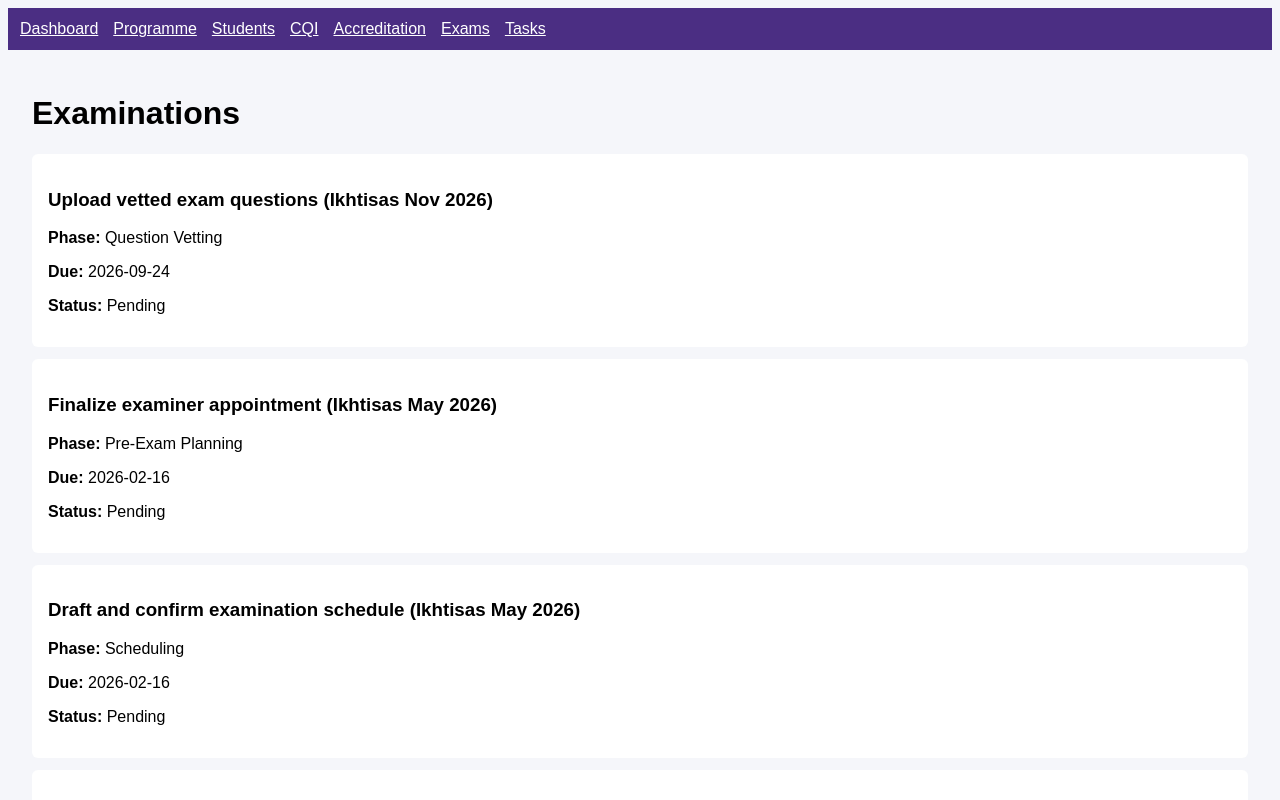
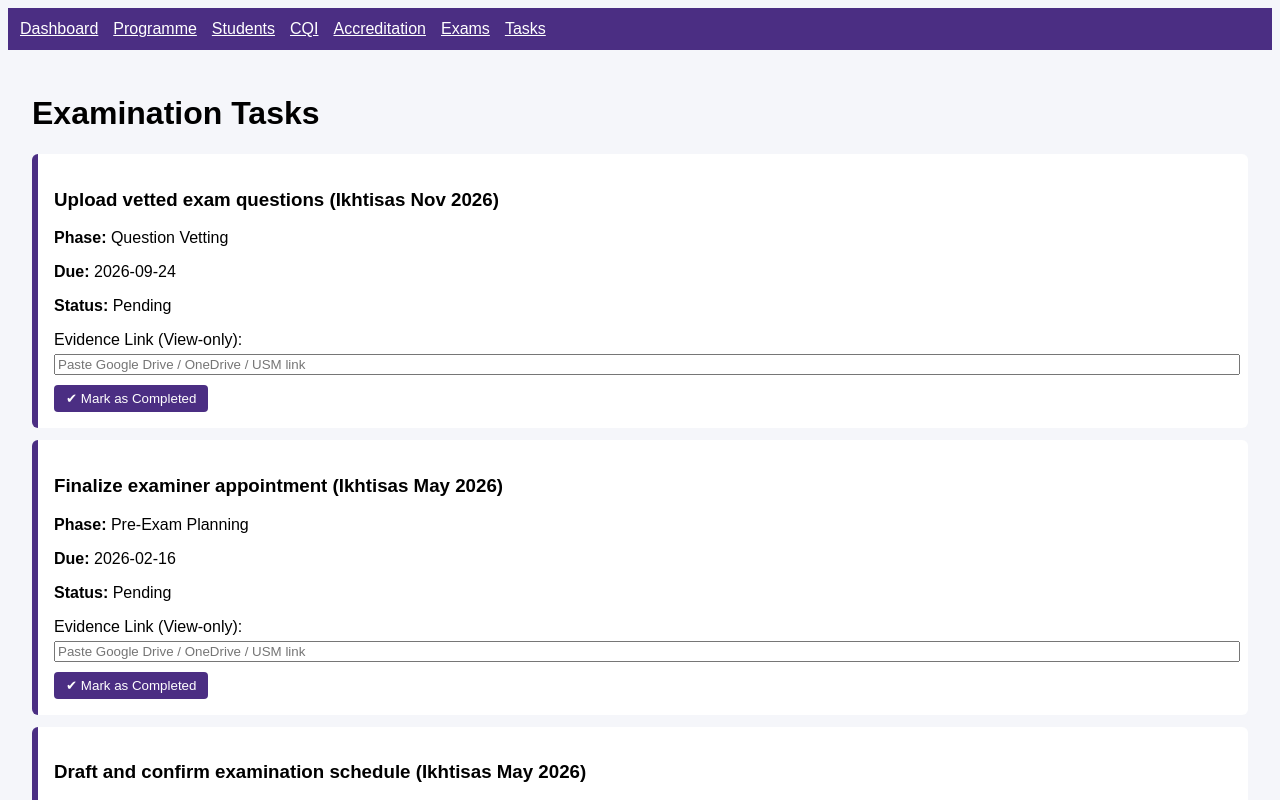
Before and after one commit to hazwanihanafi-commits/academicprogramsystem, a Next.js app: page /exams in a window 1280 px wide. Shown: the top 800 px of the page. Built offline with nearby package versions, Linux system fonts and the light colour scheme.

Commit message:
Update exams.js

```diff
--- a/pages/exams.js
+++ b/pages/exams.js
@@ -1,22 +1,75 @@
+import { useState, useEffect } from "react";
 import Layout from "../components/Layout";
-import tasks from "../data/program_head_tasks.json";
+import tasksData from "../data/program_head_tasks.json";
 
 export default function Exams() {
+  const [tasks, setTasks] = useState([]);
+
+  // Load saved tasks or fallback to JSON
+  useEffect(() => {
+    const saved = localStorage.getItem("ph_tasks");
+    if (saved) {
+      setTasks(JSON.parse(saved));
+    } else {
+      setTasks(tasksData);
+    }
+  }, []);
+
+  // Persist changes
+  function persist(updated) {
+    setTasks(updated);
+    localStorage.setItem("ph_tasks", JSON.stringify(updated));
+  }
+
+  function updateEvidence(index, value) {
+    const updated = [...tasks];
+    updated[index].evidence_link = value;
+    persist(updated);
+  }
+
+  function markCompleted(index) {
+    if (!tasks[index].evidence_link) {
+      alert("Please paste evidence link before completing this exam task.");
+      return;
+    }
+
+    const updated = [...tasks];
+    updated[index].status = "Completed";
+    updated[index].completed_on = new Date().toISOString().split("T")[0];
+    persist(updated);
+  }
+
+  function resetTask(index) {
+    const updated = [...tasks];
+    updated[index].status = "Pending";
+    updated[index].completed_on = "";
+    persist(updated);
+  }
+
+  // 🔍 Filter only exam-related tasks
   const examTasks = tasks.filter(
-    t => t.category === "Examination"
+    (t) => t.category === "Examination"
   );
 
   return (
     <Layout>
-      <h1>Examinations</h1>
+      <h1>Examination Tasks</h1>
 
-      {examTasks.map(task => (
+      {examTasks.map((task, idx) => {
+        // Find original index in full task list
+        const originalIndex = tasks.findIndex(t => t.id === task.id);
+
+        return (
           <div
             key={task.id}
             style={{
               background: "white",
               padding: 16,
               marginBottom: 12,
+              borderLeft:
+                task.status === "Completed"
+                  ? "6px solid green"
+                  : "6px solid #4b2e83",
               borderRadius: 6
             }}
           >
@@ -24,8 +77,79 @@ export default function Exams() {
             <p><b>Phase:</b> {task.phase}</p>
             <p><b>Due:</b> {task.due}</p>
             <p><b>Status:</b> {task.status}</p>
+
+            {task.evidence_required && (
+              <>
+                <label>
+                  Evidence Link (View-only):
+                  <input
+                    type="text"
+                    placeholder="Paste Google Drive / OneDrive / USM link"
+                    value={task.evidence_link || ""}
+                    onChange={(e) =>
+                      updateEvidence(originalIndex, e.target.value)
+                    }
+                    style={{ width: "100%", marginTop: 5 }}
+                  />
+                </label>
+
+                {task.evidence_link && (
+                  <p style={{ marginTop: 6 }}>
+                    🔗{" "}
+                    <a
+                      href={task.evidence_link}
+                      target="_blank"
+                      rel="noopener noreferrer"
+                      style={{ color: "#4b2e83", fontWeight: "bold" }}
+                    >
+                      View Evidence
+                    </a>
+                  </p>
+                )}
+              </>
+            )}
+
+            <div style={{ marginTop: 10 }}>
+              {task.status !== "Completed" && (
+                <button
+                  onClick={() => markCompleted(originalIndex)}
+                  style={{
+                    padding: "6px 12px",
+                    background: "#4b2e83",
+                    color: "white",
+                    border: "none",
+                    borderRadius: 4,
+                    cursor: "pointer"
+                  }}
+                >
+                  ✔ Mark as Completed
+                </button>
+              )}
+
+              {task.status === "Completed" && (
+                <>
+                  <p style={{ color: "green", marginTop: 6 }}>
+                    Completed on {task.completed_on}
+                  </p>
+                  <button
+                    onClick={() => resetTask(originalIndex)}
+                    style={{
+                      padding: "4px 10px",
+                      background: "#999",
+                      color: "white",
+                      border: "none",
+                      borderRadius: 4,
+                      cursor: "pointer"
+                    }}
+                  >
+                    ↺ Reset
+                  </button>
+                </>
+              )}
             </div>
-      ))}
+          </div>
+        );
+      })}
     </Layout>
   );
 }
```
Lines whose indentation alone changed are shown as unchanged.
